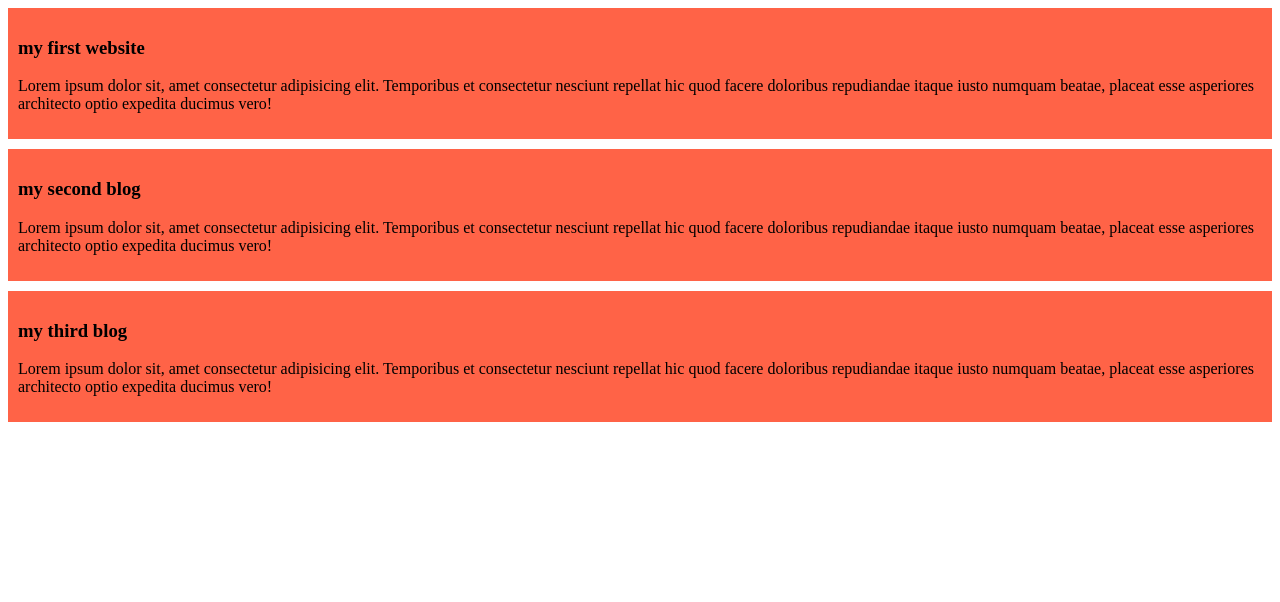
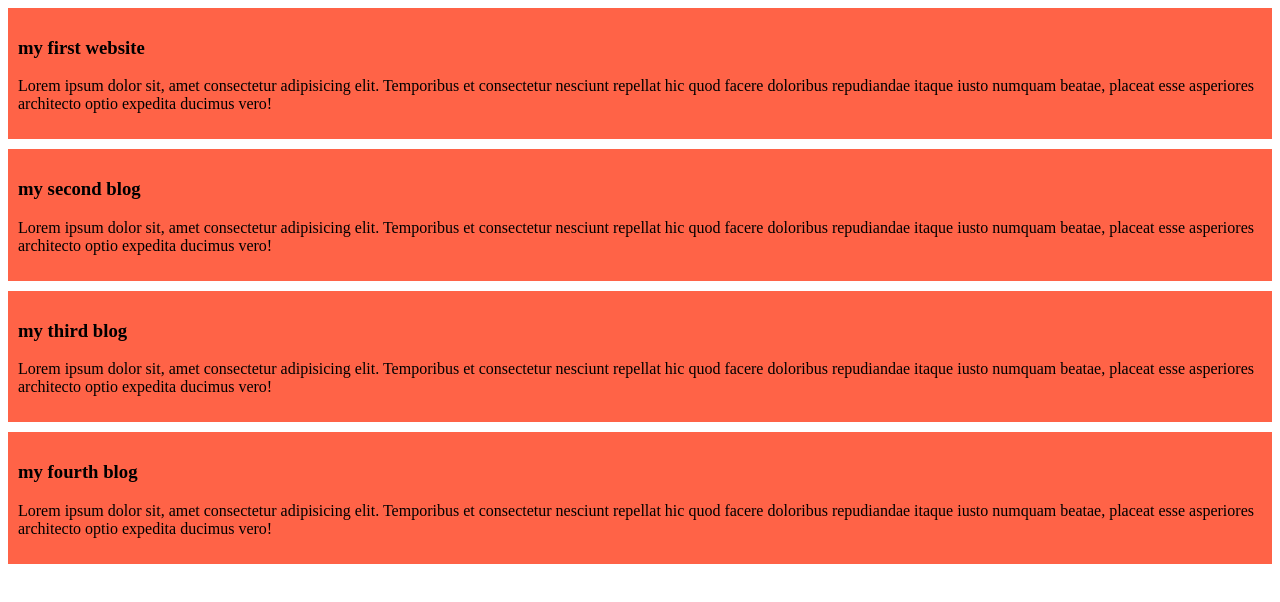
Before and after one commit to meraj974/my-simple-website, a plain HTML site: page index.html in a window 1280 px wide. Drawn offline with Linux system fonts and the light colour scheme.

```diff
--- a/index.html
+++ b/index.html
@@ -19,6 +19,10 @@
         <h3>my third blog</h3>
         <p>Lorem ipsum dolor sit, amet consectetur adipisicing elit. Temporibus et consectetur nesciunt repellat hic quod facere doloribus repudiandae itaque iusto numquam beatae, placeat esse asperiores architecto optio expedita ducimus vero!</p>
     </div>
+    <div>
+        <h3>my fourth blog</h3>
+        <p>Lorem ipsum dolor sit, amet consectetur adipisicing elit. Temporibus et consectetur nesciunt repellat hic quod facere doloribus repudiandae itaque iusto numquam beatae, placeat esse asperiores architecto optio expedita ducimus vero!</p>
+    </div>
 
 </body>
 </html>
```
